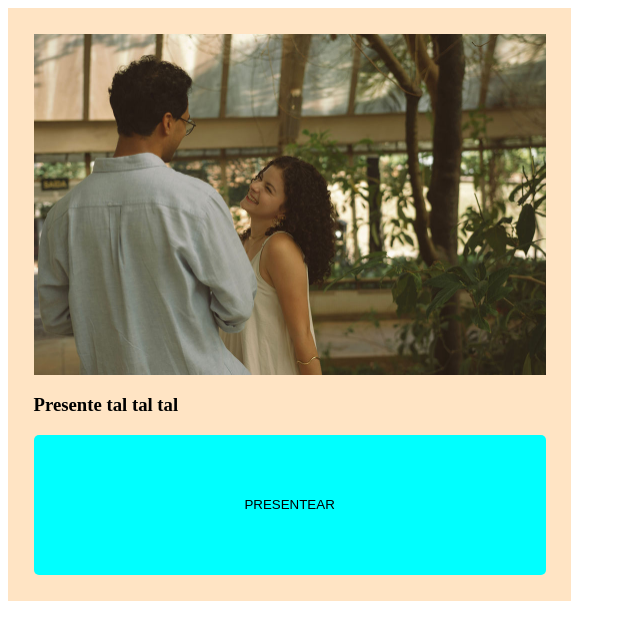
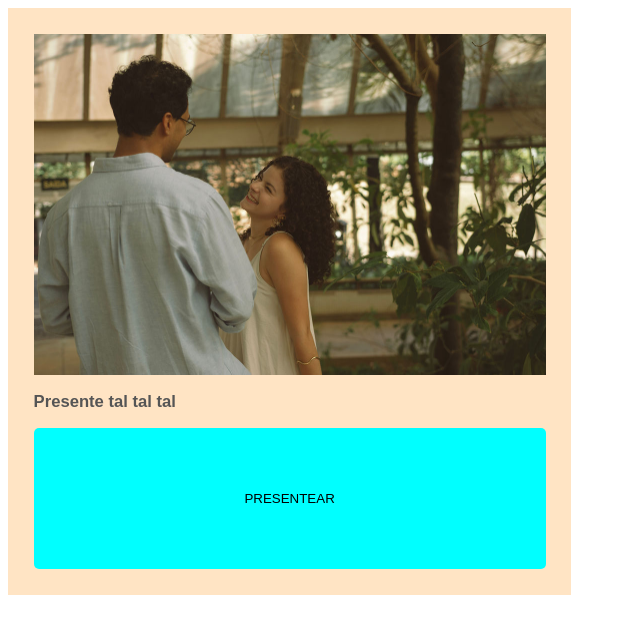
Before and after one commit to esdrasadiniz/13set2025, a plain HTML site: page presente-item.html in a window 1280 px wide. Shown: the whole page, without its empty margins (0-640 px from the left). Drawn offline with Linux system fonts and the light colour scheme.

Commit message:
link main-text to presente-item

```diff
--- a/presente-item.html
+++ b/presente-item.html
@@ -5,6 +5,7 @@
     <meta name="viewport" content="width=device-width, initial-scale=1.0">
     <title>Document</title>
     <link rel="stylesheet" href="presente-item.css">
+    <link rel="stylesheet" href="/css/components/main-text.css">
 </head>
 <body>
     <article class="presente-item">
```
